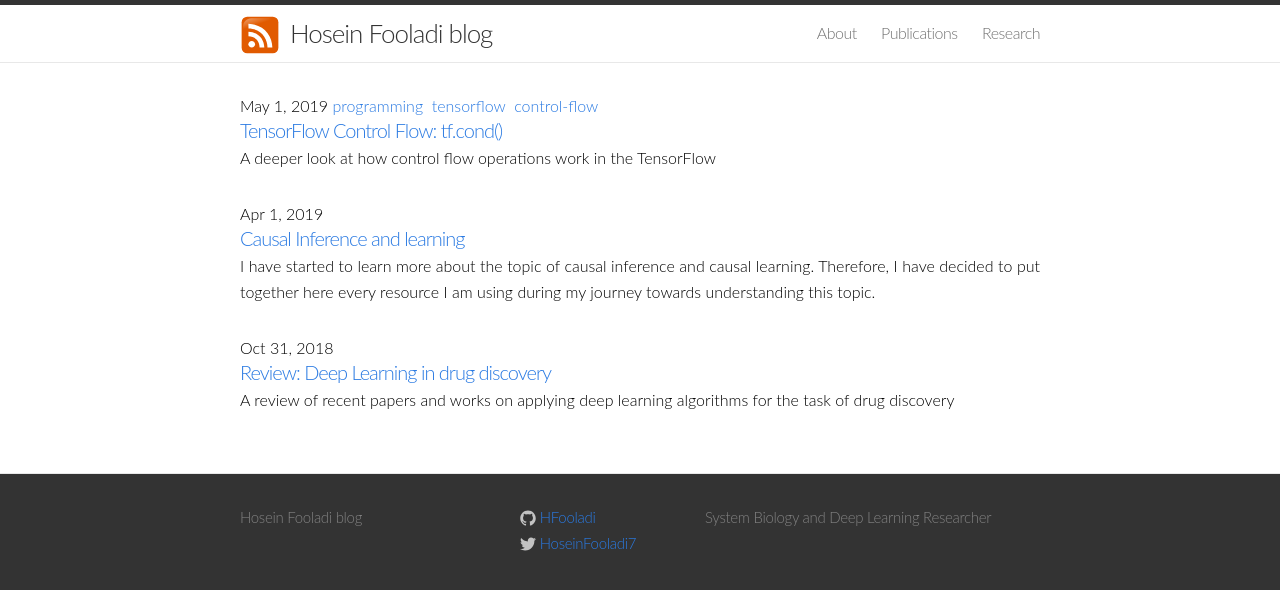
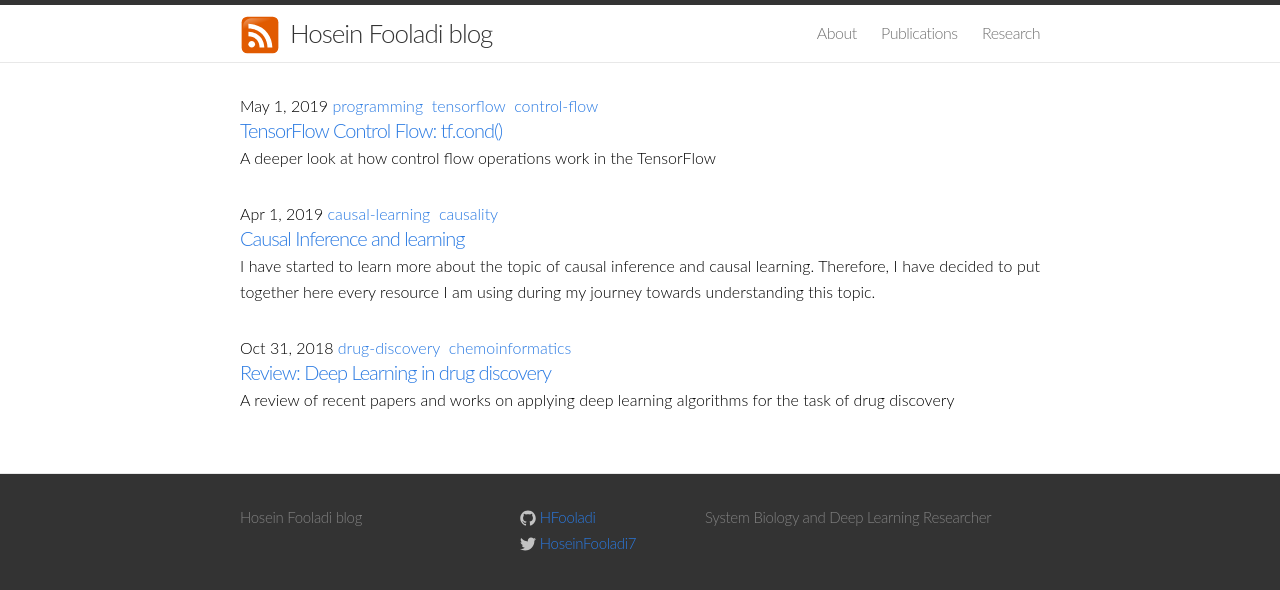
Before and after one commit to HFooladi/HFooladi.github.io, a Jekyll site: the page built from index.html, in a window 1280 px wide. Shown: the top 590 px of the page. Built offline with Jekyll 4.4.1, drawn with Linux system fonts in a browser that asks for light colours.

Commit message:
adding tags to the posts

```diff
--- a/_posts/2018-10-31-Review_DL_Drug.md
+++ b/_posts/2018-10-31-Review_DL_Drug.md
@@ -4,6 +4,7 @@ comments: true
 title:  "Review: Deep Learning in drug discovery"
 excerpt: "A review of recent papers and works on applying deep learning algorithms for the task of drug discovery"
 date:   2018-10-31 5:00:00
+tags: drug-discovery chemoinformatics
 mathjax: false
 ---
 
--- a/_posts/2019-04-01-Causal Inference and learning.md
+++ b/_posts/2019-04-01-Causal Inference and learning.md
@@ -5,6 +5,7 @@ title:  "Causal Inference and learning"
 excerpt: "I have started to learn more about the topic of causal inference and causal learning. Therefore, I have decided to put together here every resource
 I am using during my journey towards understanding this topic."
 date:   2019-04-01 5:00:00
+tags: causal-learning causality
 mathjax: true
 ---
 
```
